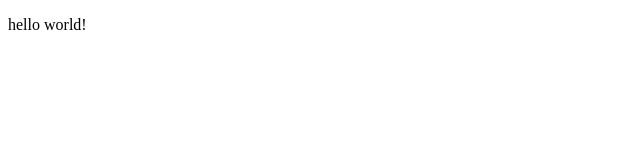
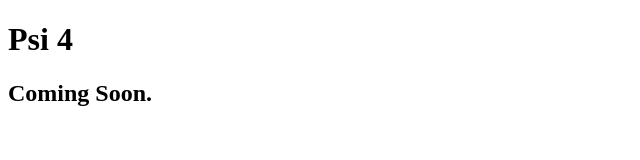
Before and after one commit to aymanidsidibaha/VideoGamesMarathon, a plain HTML site: page psi/index.html in a window 1280 px wide. Shown: the whole page, without its empty margins (0-640 px from the left). Drawn offline with Linux system fonts and the light colour scheme; a web font is replaced by a local one.

Commit message:
Added a little more information

```diff
--- a/psi/index.html
+++ b/psi/index.html
@@ -8,7 +8,8 @@
   </head>
   <body>
     <div id="header">
-      <p style="font-family:Abelone;">hello world!</p>
+      <h1 style="font-family:Abelone;">Psi 4</h1>
+      <h2>Coming Soon.</h2>
     </div>
   </body>
 </html>
--- a/psi/main.css
+++ b/psi/main.css
@@ -2,3 +2,7 @@
   font-family: Abelone;
   src: url(fonts/Abelone-FREE.otf);
 }
+
+.header {
+	font-family: Abelone;
+}
```
